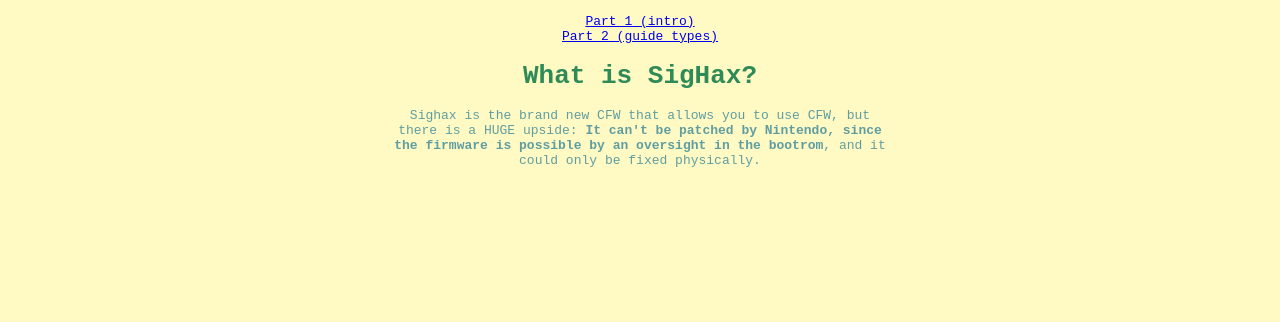
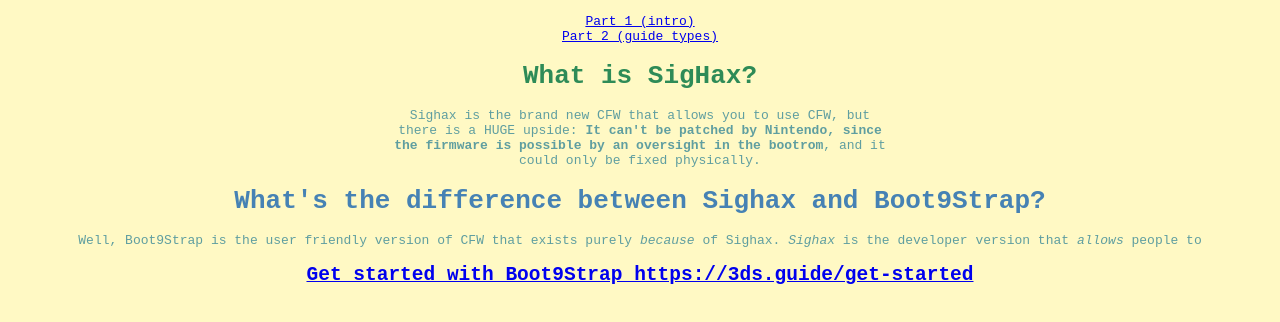
Before and after one commit to pillows2/3DSHacks, a plain HTML site: page sighax.html in a window 1280 px wide. Shown: the part 370-692 px from the top of the page. Drawn offline with Linux system fonts and the light colour scheme.

Commit message:
Update sighax.html

```diff
--- a/sighax.html
+++ b/sighax.html
@@ -11,3 +11,16 @@
 
 <h1><center><font face="monospace" color="seagreen">What is SigHax?</font></center></h1>
 <center><p style="width:39%;">Sighax is the brand new CFW that allows you to use CFW, but there is a HUGE upside: <b>It can't be patched by Nintendo, since the firmware is possible by an oversight in the bootrom</b>, and it could only be fixed physically.
+
+<h1><center><font face="monospace" color="steelblue">What's the difference between Sighax and Boot9Strap?</font></center></h1>
+
+  <p style="width:39%;"><center>Well, Boot9Strap is the user friendly version of CFW that exists purely <i>because</i> of Sighax. <i>Sighax</i> is the developer version that <i>allows</i> people to
+
+
+
+<h2><a href="https://3ds.guide/get-started">Get started with Boot9Strap
+
+
+
+
+https://3ds.guide/get-started
```
